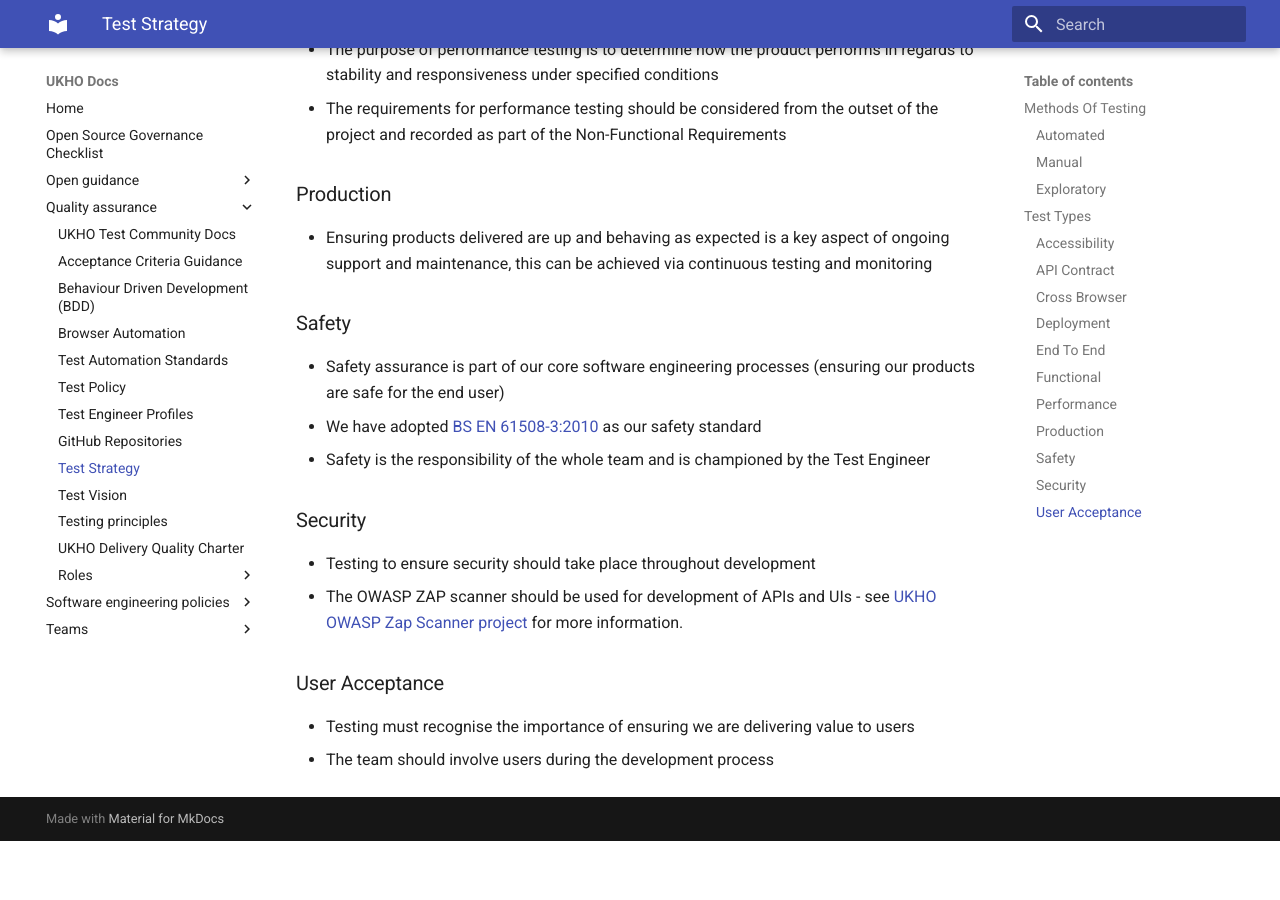
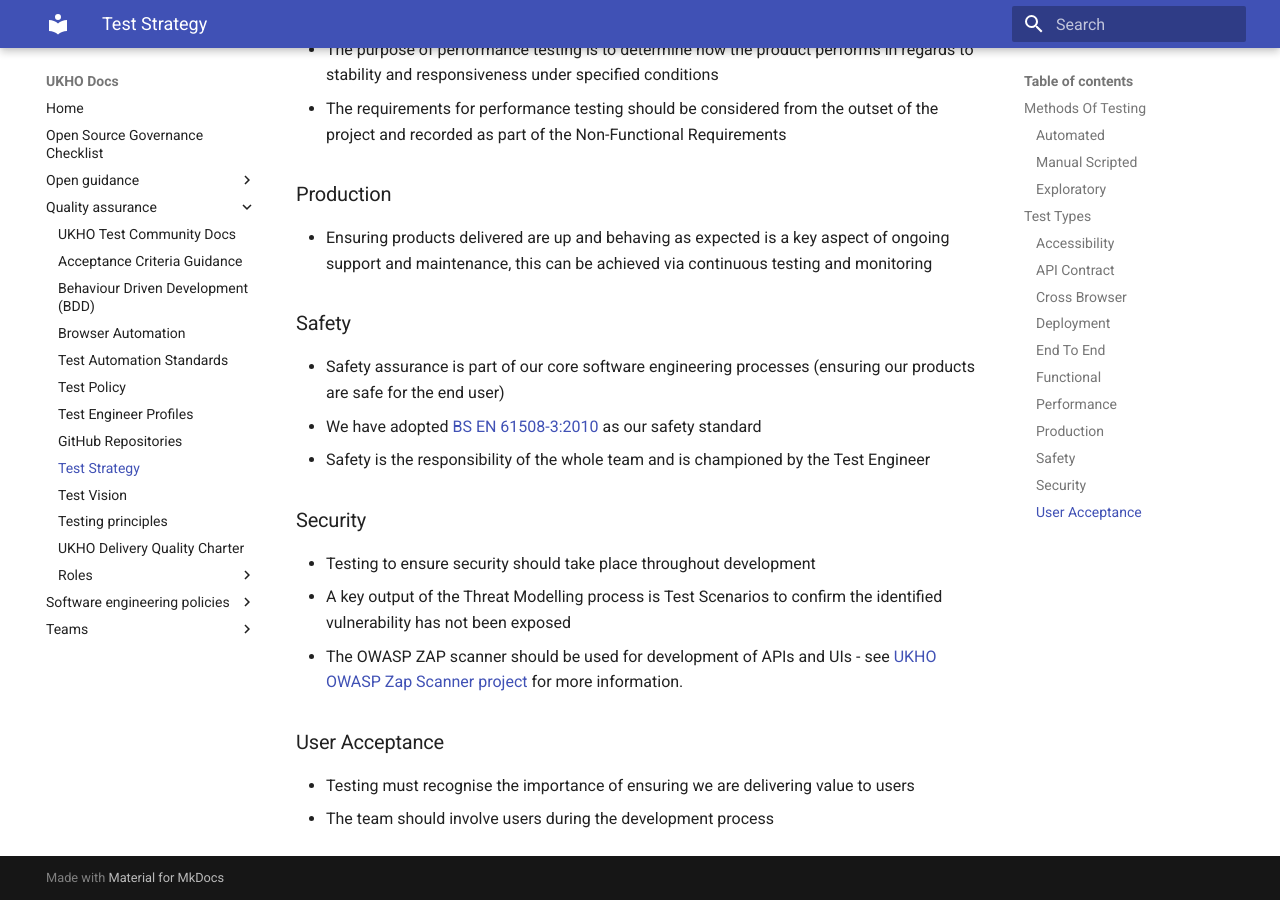
Before and after one commit to UKHO/docs, an MkDocs documentation site: the page built from docs/quality-assurance/test-strategy.md, in a window 1280 px wide and 900 px high, scrolled down 3063 px. Built offline with MkDocs 1.6.1 and Material for MkDocs 9.7.7, drawn with Linux system fonts in a browser that asks for light colours; before the commit the page ends 3904 px from its top, so only the background shows below that; some of the changed text lies outside the part shown.

Commit message:
Updates as per review comments

```diff
--- a/docs/quality-assurance/test-strategy.md
+++ b/docs/quality-assurance/test-strategy.md
@@ -23,7 +23,7 @@ We suggest that all teams using automation should adhere to these principles:
 * Add tests at the correct level of the test pyramid – lower is better
 * All tests should be independent of each other
 
-### Manual
+### Manual Scripted
 
 * Manual testing should be used when automation is not deemed the best approach (e.g. too costly, not feasible, not applicable)
 * Tests will be created using appropriate test design techniques, e.g. risk based, decision tables, boundary values analysis
@@ -95,6 +95,7 @@ Tests should be added at the correct level of the test pyramid – lower is bett
 ### Security
 
 * Testing to ensure security should take place throughout development
+* A key output of the Threat Modelling process is Test Scenarios to confirm the identified vulnerability has not been exposed
 * The OWASP ZAP scanner should be used for development of APIs and UIs - see [UKHO OWASP Zap Scanner project](https://github.com/UKHO/owasp-zap-scan) for more information.
 
 ### User Acceptance
```
Also changed, not shown: other parts of docs/quality-assurance/test-strategy.md (+1 -1 lines).
